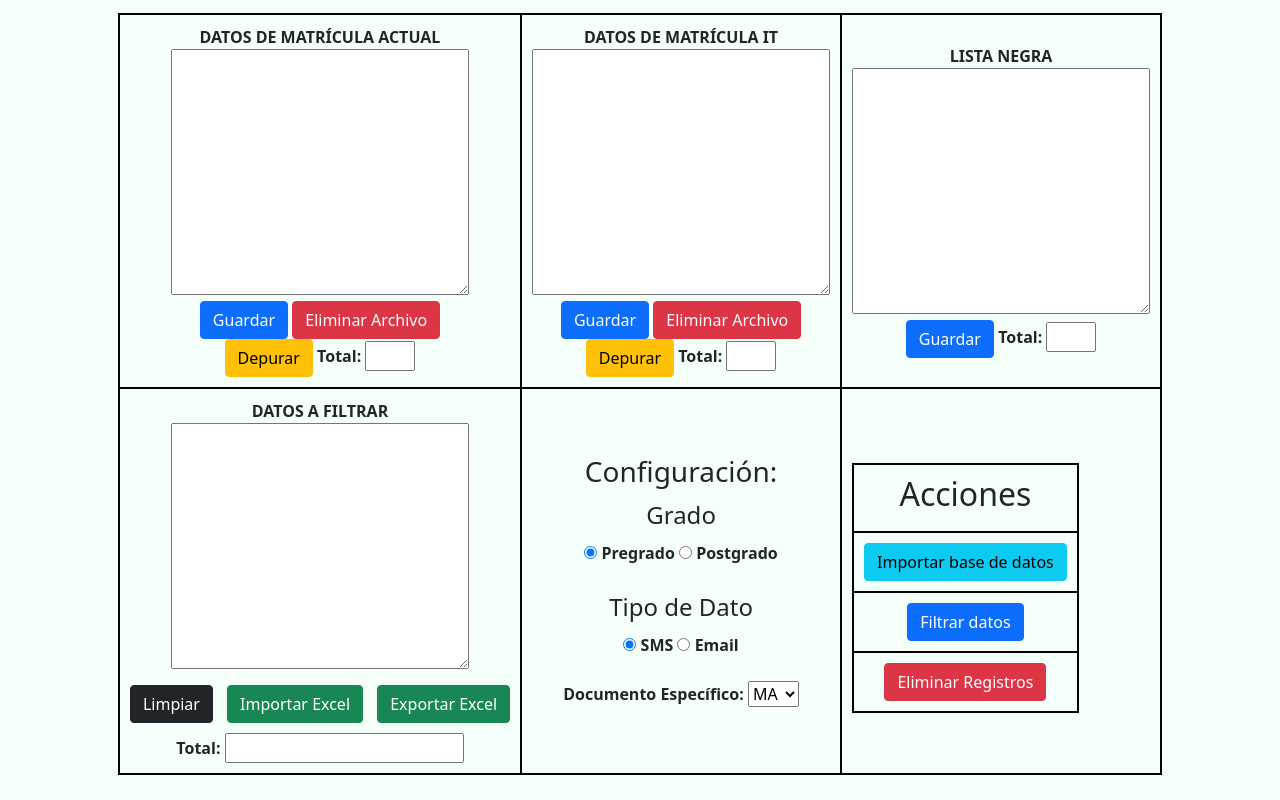
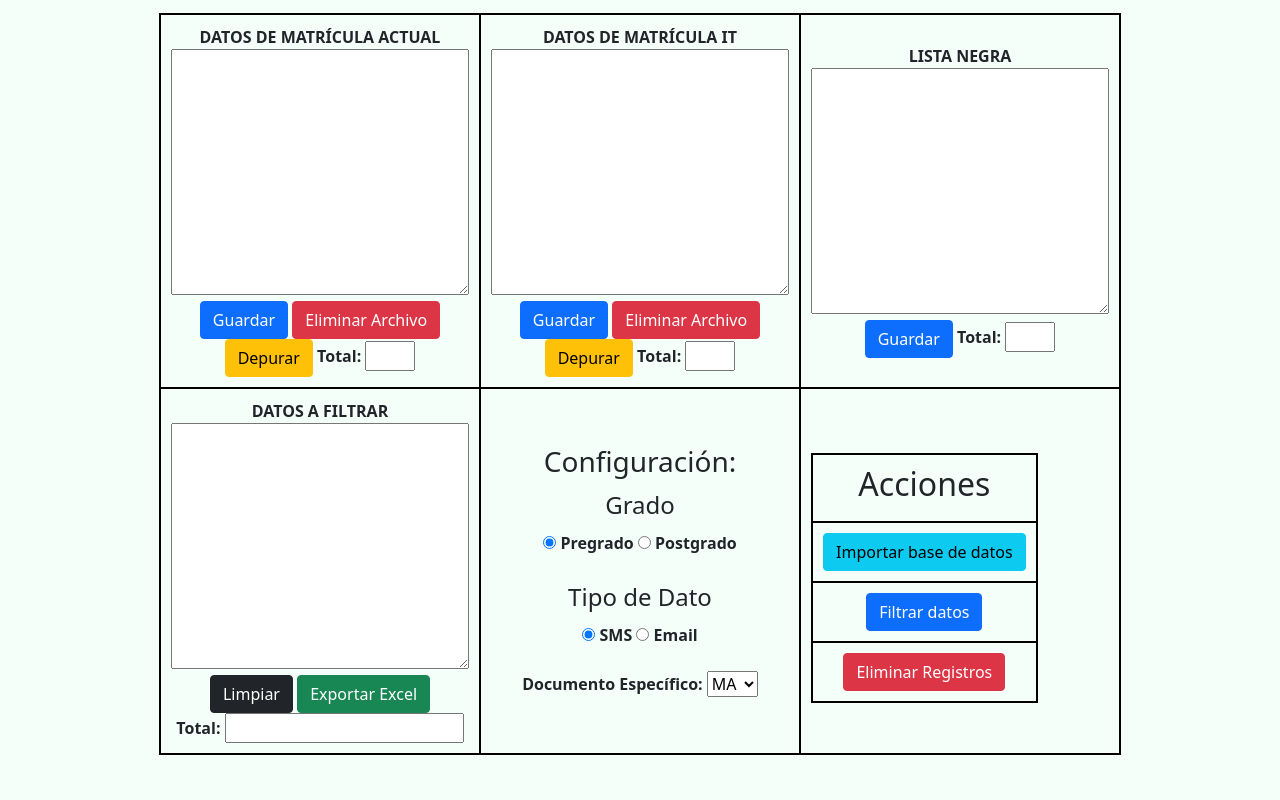
Before and after one commit to Kein10/DiferenciadorAlpha, a Django app: page / in a window 1280 px wide. Run offline with Django 3.2, Linux system fonts and the light colour scheme; some libraries are stand-ins or nearby versions.

Commit message:
Botón importar de Excel a comentario, era prueba

```diff
--- a/templates/index.html
+++ b/templates/index.html
@@ -110,10 +110,11 @@
                           onchange="contar_datos(this.id, 'txt_total_data')"></textarea>
                 <br>
                 <button class="btn btn-dark" onclick="limpiar(false)">Limpiar</button>
-                <div class="fileUpload btn btn-success">
+               <!-- <div class="fileUpload btn btn-success">
                     <span>Importar Excel</span>
                     <input type="file" class="upload" id='fileCodigo' onChange="importar_excel(event, 'txt_data')"/>
                 </div>
+                -->
                 <button class="btn btn-success" onclick="exportar_excel('txt_data')">Exportar Excel</button>
                 <br>
                 <label>Total: <input type="text" id="txt_total_data"></label>
```
